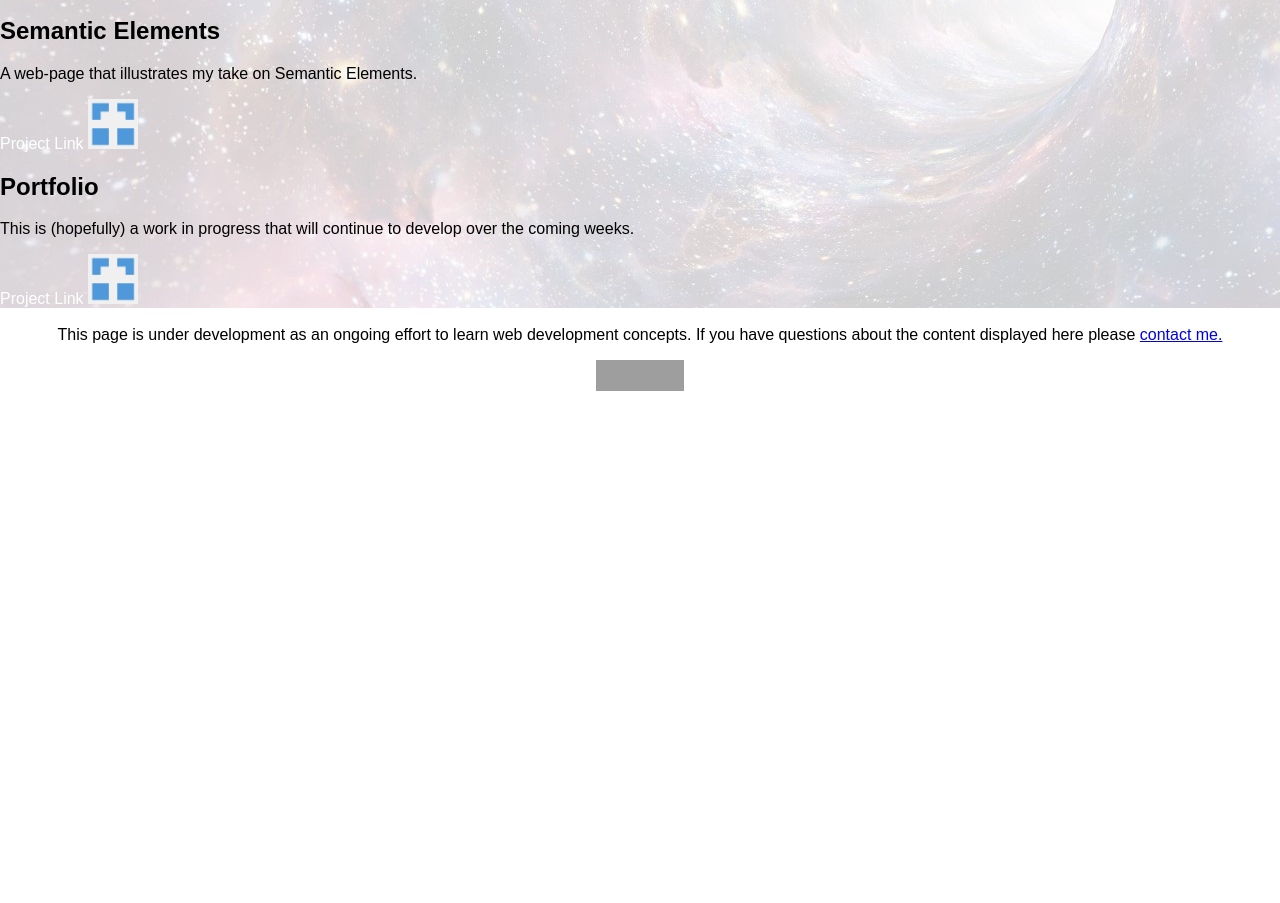
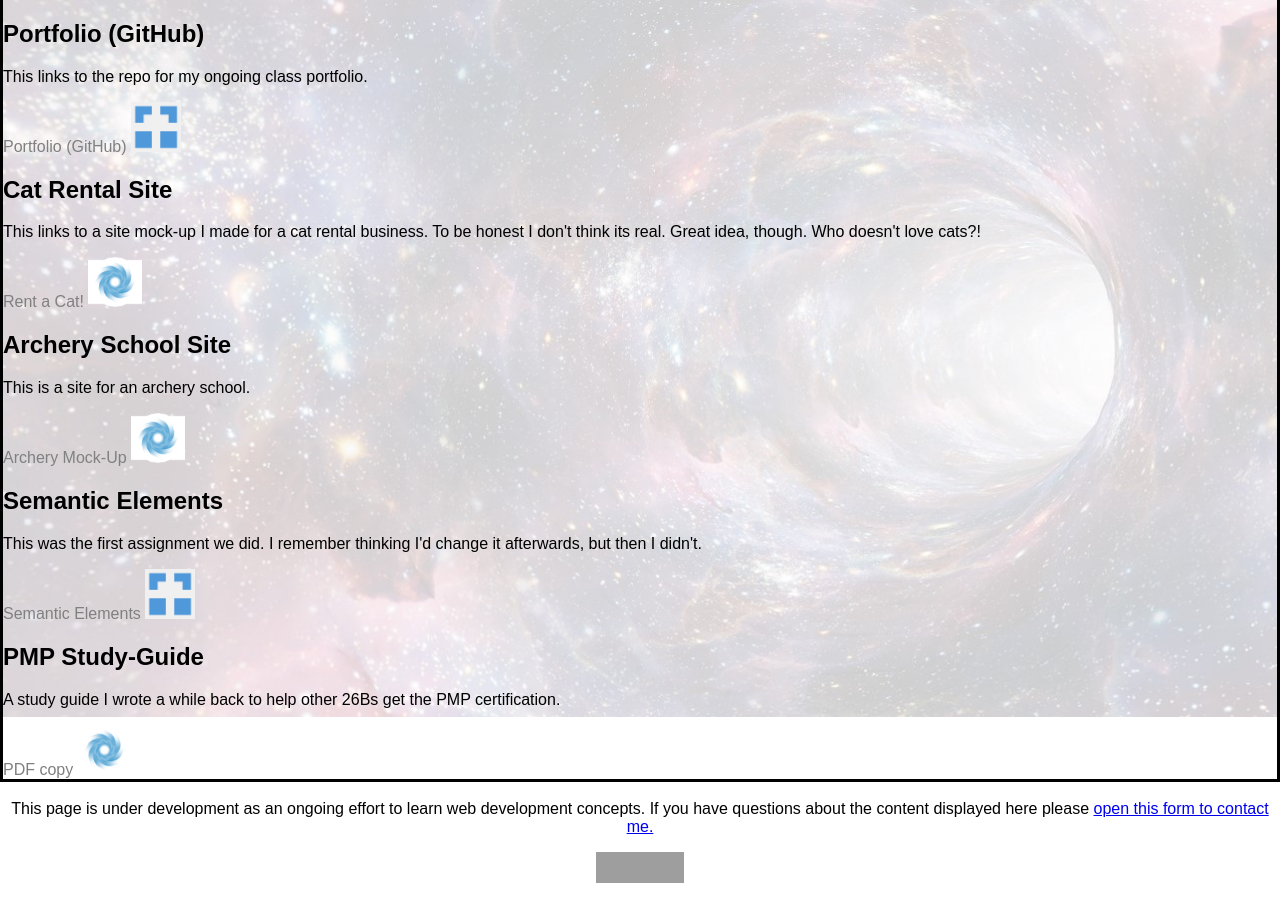
Before and after one commit to ZomboFunk/ZomboFunk.github.io, a plain HTML site: page projects.html in a window 1280 px wide. Shown: the part 377-1280 px from the top of the page. Before the commit the page ends 800 px from the top, so only its background shows below. Drawn offline with Linux system fonts and the light colour scheme; grey boxes are pictures that could not be loaded; a web font is replaced by a local one.

Commit message:
made some updates to the portal.army content for accessibility

```diff
--- a/projects.html
+++ b/projects.html
@@ -20,16 +20,7 @@
         </div>
         <div class="navbar">
           <a href="index.html">Portal</a>
-          <div class="subnav">
-          <button class="subnavbtn">Projects</button>
-          <div class="subnav-content">
-            <a href="projects.html">Projects Page</a>
-            <a href="cats/cats.html">Cat Rentals</a>
-            <a href="https://zombofunk.github.io/archery-site/index.html">Archery Mock-Up</a>
-            <a href="https://github.com/ZomboFunk/semantic-elements" title="Project 1">Semantic Elements</a>
-            <a href="https://github.com/ZomboFunk/portfolio" title="Project 2"> Class Portfolio (GitHub)</a>
-          </div>
-        </div>
+          <a href="projects.html">Projects</a>
           <a href="powershell-scripts.html">PowerShell Scripts</a>
           <a href="about-me.html">About</a>
           </div>
@@ -37,20 +28,38 @@
     </header>
     <div class="page-content">
       <div>
-          <h2>Semantic Elements</h2>
-          <p>A web-page that illustrates my take on Semantic Elements.</p>
-          <a href="https://github.com/ZomboFunk/semantic-elements">Project Link</a>
-          <img src="images/git-hub-user.png" alt="my GitHub user image" height="50">
+          <h2>Portfolio (GitHub)</h2>
+            <p>This links to the repo for my ongoing class portfolio.</p>
+            <a href="https://github.com/ZomboFunk/portfolio">Portfolio (GitHub)</a>
+            <img src="images/git-hub-user.png" alt="my GitHub user image" height="50">
       </div>
       <div>
-          <h2>Portfolio</h2>
-            <p>This is (hopefully) a work in progress that will continue to develop over the coming weeks.</p>
-            <a href="https://github.com/ZomboFunk/portfolio">Project Link</a>
+          <h2>Cat Rental Site</h2>
+            <p>This links to a site mock-up I made for a cat rental business. To be honest I don't think its real. Great idea, though. Who doesn't love cats?!</p>
+            <a href="cats/cats,html">Rent a Cat!</a>
+          <img src="images/portal-icon.png" alt="portal.army icon" height="50">
+      </div>
+      <div>
+          <h2>Archery School Site</h2>
+            <p>This is a site for an archery school.</p>
+            <a href="https://zombofunk.github.io/archery-site/index.html">Archery Mock-Up</a>
+          <img src="images/portal-icon.png" alt="portal.army icon" height="50">
+      </div>
+      <div>
+          <h2>Semantic Elements</h2>
+            <p>This was the first assignment we did. I remember thinking I'd change it afterwards, but then I didn't.</p>
+            <a href="https://github.com/ZomboFunk/semantic-elements" title="Project 1">Semantic Elements</a>
             <img src="images/git-hub-user.png" alt="my GitHub user image" height="50">
+      </div>
+      <div>
+          <h2>PMP Study-Guide</h2>
+          <p>A study guide I wrote a while back to help other 26Bs get the PMP certification.</p>
+          <a href="docs/FA-26-Guide-to-becoming-a-PMP.pdf">PDF copy</a>
+          <img src="images/portal-icon.png" alt="portal.army icon" height="50">
       </div>
     </div>
       <br>
-      <footer>This page is under development as an ongoing effort to learn web development concepts. If you have questions about the content displayed here please <a href="contact-form.html"> contact me.</a>
+      <footer>This page is under development as an ongoing effort to learn web development concepts. If you have questions about the content displayed here please <a href="contact-form.html"> open this form to contact me.</a>
 
         <p>
             <a href="http://jigsaw.w3.org/css-validator/check/referer">
--- a/styles/index.css
+++ b/styles/index.css
@@ -96,6 +96,7 @@ body {
 .page-content {
   display: flex;
   flex-direction: column;
+  border-style: solid;
 }
 
 .page-content {
@@ -128,7 +129,7 @@ p + a, .page-content a{
     	to right,
 	    darkblue,
 	    darkblue 50%,
-	    white 50%);
+	    grey 50%);
 	    background-size: 200% 100%;
 	    background-position: 100%;
 }
```
Also changed, not shown: about-me.html (+3 -12 lines), index.html (+3 -11 lines), powershell-scripts.html (+2 -11 lines), 1 other file.
